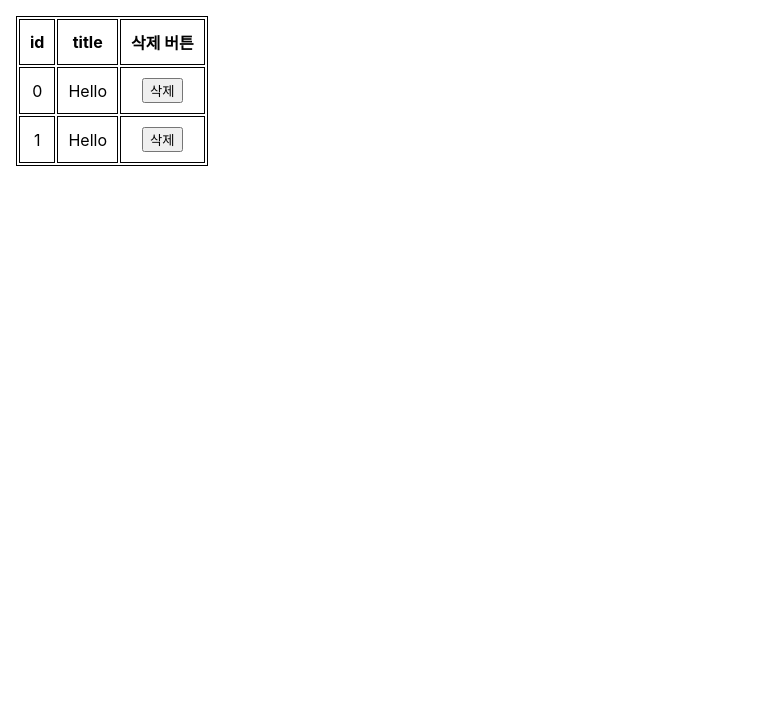
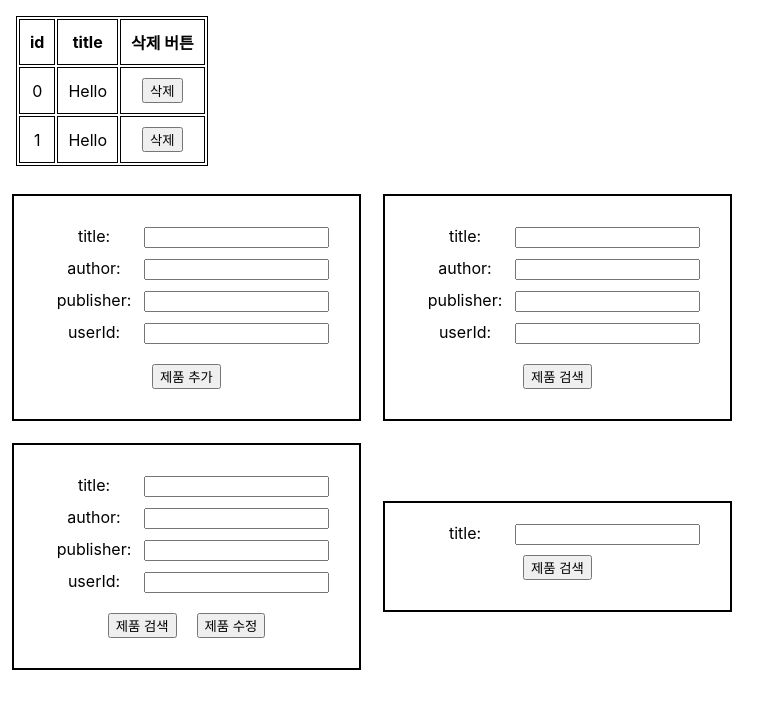
Before and after one commit to namseohyeon/webapp_FE, a React (Create React App) app: page / in a window 1280 px wide. Shown: the top 708 px of the page, without its empty margins (0-783 px from the left). Built offline with nearby package versions, Linux system fonts and the light colour scheme.

Commit message:
UI완성

```diff
--- /dev/null
+++ b/src/Add.js
@@ -0,0 +1,40 @@
+import React, { useState } from "react";
+const Add = () => {
+  return(
+    <div className="container" style={{ padding: '20px', border: '2px solid black'}}>
+      <form className="search-form">
+        <div className="form-group" style = {{margin:'10px'}}>
+          <label htmlFor="title" style={{
+          display: 'inline-block',
+          width: '100px',
+          textAlign: 'center'}} >title:</label>
+          <input type="text" id="title" name="title" />
+        </div>
+        <div className="form-group" style = {{margin:'10px'}}>
+          <label htmlFor="author" style={{
+          display: 'inline-block',
+          width: '100px',
+          textAlign: 'center'}} >author:</label>
+          <input type="text" id="author" name="author" />
+        </div>
+        <div className="form-group" style = {{margin:'10px'}}>
+          <label htmlFor="publisher" style={{
+          display: 'inline-block',
+          width: '100px',
+          textAlign: 'center'}}>publisher:</label>
+          <input type="text" id="publisher" name="publisher" />
+        </div>
+        <div className="form-group" style = {{margin:'10px'}}>
+          <label htmlFor="userId" style={{
+          display: 'inline-block',
+          width: '100px',
+          textAlign: 'center'}}>userId:</label>
+          <input type="text" id="userId" name="userId" />
+        </div>
+        <button style = {{margin:'10px'}} type="submit" className="search-button">제품 추가</button>
+      </form>
+    </div>
+  );
+}
+
+export default Add;
--- a/src/App.js
+++ b/src/App.js
@@ -1,8 +1,12 @@
 import logo from './logo.svg';
 import './App.css';
 import { useState } from 'react';
-import Shoppingitem from './Shoppingitem';
 import ShoppingitemRow from './Shoppingitem';
+import ShoppingitemColumm from './ShoppingitemColumm';
+import Search from './Search';
+import Modify from './Modify';
+import Add from './Add';
+import Delete from './Delete';
 
 function App() {
   const [items, setItems] = useState([
@@ -17,28 +21,28 @@ function App() {
     }
   ]);
 
-  const ShoppingitemRow = ({ item, onDelete }) => {
-    return (
-      <tr >
-        <td style={{ padding: '10px', border: '1px solid black' }}>{item.id}</td>
-        <td style={{ padding: '10px', border: '1px solid black' }}>{item.title}</td>
-        <td style={{ padding: '10px', border: '1px solid black' }}>
-          {/* <button onClick={() => onDelete(todo.id)}>delete</button> */}
-          <button>삭제</button>
-        </td>
-      </tr>
-    );
-  };
+  // const ShoppingitemRow = ({ item, onDelete }) => {
+  //   return (
+  //     <tr >
+  //       <td style={{ padding: '10px', border: '1px solid black' }}>{item.id}</td>
+  //       <td style={{ padding: '10px', border: '1px solid black' }}>{item.title}</td>
+  //       <td style={{ padding: '10px', border: '1px solid black' }}>
+  //         {/* <button onClick={() => onDelete(todo.id)}>delete</button> */}
+  //         <button>삭제</button>
+  //       </td>
+  //     </tr>
+  //   );
+  // };
 
-  const ShoppingitemColumm = ({ item, onDelete }) => {
-    return (
-      <tr>
-        <th style={{ padding: '10px', border: '1px solid black' }}>id</th>
-            <th style={{ padding: '10px', border: '1px solid black' }}>title</th>
-            <th style={{ padding: '10px', border: '1px solid black' }}>삭제 버튼</th>
-      </tr>
-    );
-  };
+  // const ShoppingitemColumm = ({ item, onDelete }) => {
+  //   return (
+  //     <tr>
+  //       <th style={{ padding: '10px', border: '1px solid black' }}>id</th>
+  //           <th style={{ padding: '10px', border: '1px solid black' }}>title</th>
+  //           <th style={{ padding: '10px', border: '1px solid black' }}>삭제 버튼</th>
+  //     </tr>
+  //   );
+  // };
 
   let shoppingItems = items.length > 0 && (
     <table style={{ margin:16, border: '1px solid black'}}>
@@ -51,7 +55,13 @@ function App() {
     </table>
   );
 
-  return <div className='App'>{shoppingItems}</div>
+  let UI = (
+  <table>
+    <tr><td style={{ padding: '10px' }}><Add /></td><td style={{ padding: '10px'}}><Search /></td></tr>
+    <tr><td style={{ padding: '10px'}}><Modify /></td><td style={{ padding: '10px'}}><Delete /></td></tr>
+  </table>);
+
+  return <div className='App'>{shoppingItems}{UI}</div>
 }
 
 export default App;
--- /dev/null
+++ b/src/Delete.js
@@ -0,0 +1,18 @@
+import React, { useState } from "react";
+const Delete = () => {
+  return (
+    <div className="container" style={{ padding: '20px', border: '2px solid black' }}>
+      <form className="search-form">
+        <div className="form-group" >
+          <label htmlFor="title" style={{
+          display: 'inline-block',
+          width: '100px',
+          textAlign: 'center'}} >title:</label>
+          <input type="text" id="title" name="title" />
+        </div>
+        <button style = {{margin:'10px'}} type="submit" className="delete-button">제품 검색</button>
+      </form>
+    </div>
+  );}
+
+export default Delete;
--- /dev/null
+++ b/src/Modify.js
@@ -0,0 +1,41 @@
+import React, { useState } from "react";
+const Modify = () => {
+  return(
+    <div className="container" style={{ padding: '20px', border: '2px solid black'}}>
+      <form className="search-form">
+        <div className="form-group" style = {{margin:'10px'}}>
+          <label htmlFor="title" style={{
+          display: 'inline-block',
+          width: '100px',
+          textAlign: 'center'}} >title:</label>
+          <input type="text" id="title" name="title" />
+        </div>
+        <div className="form-group" style = {{margin:'10px'}}>
+          <label htmlFor="author" style={{
+          display: 'inline-block',
+          width: '100px',
+          textAlign: 'center'}} >author:</label>
+          <input type="text" id="author" name="author" />
+        </div>
+        <div className="form-group" style = {{margin:'10px'}}>
+          <label htmlFor="publisher" style={{
+          display: 'inline-block',
+          width: '100px',
+          textAlign: 'center'}}>publisher:</label>
+          <input type="text" id="publisher" name="publisher" />
+        </div>
+        <div className="form-group" style = {{margin:'10px'}}>
+          <label htmlFor="userId" style={{
+          display: 'inline-block',
+          width: '100px',
+          textAlign: 'center'}}>userId:</label>
+          <input type="text" id="userId" name="userId" />
+        </div>
+        <button style = {{margin:'10px'}} type="submit" className="search-button">제품 검색</button>
+        <button style = {{margin:'10px'}} type="submit" className="modify-button">제품 수정</button>
+      </form>
+    </div>
+  );
+}
+
+export default Modify;
--- /dev/null
+++ b/src/Search.js
@@ -0,0 +1,40 @@
+import React, { useState } from "react";
+const Search = () => {
+    return(
+        <div className="container" style={{ padding: '20px', border: '2px solid black'}}>
+          <form className="search-form">
+            <div className="form-group" style = {{margin:'10px'}}>
+              <label htmlFor="title" style={{
+              display: 'inline-block',
+              width: '100px',
+              textAlign: 'center'}} >title:</label>
+              <input type="text" id="title" name="title" />
+            </div>
+            <div className="form-group" style = {{margin:'10px'}}>
+              <label htmlFor="author" style={{
+              display: 'inline-block',
+              width: '100px',
+              textAlign: 'center'}} >author:</label>
+              <input type="text" id="author" name="author" />
+            </div>
+            <div className="form-group" style = {{margin:'10px'}}>
+              <label htmlFor="publisher" style={{
+              display: 'inline-block',
+              width: '100px',
+              textAlign: 'center'}}>publisher:</label>
+              <input type="text" id="publisher" name="publisher" />
+            </div>
+            <div className="form-group" style = {{margin:'10px'}}>
+              <label htmlFor="userId" style={{
+              display: 'inline-block',
+              width: '100px',
+              textAlign: 'center'}}>userId:</label>
+              <input type="text" id="userId" name="userId" />
+            </div>
+            <button style = {{margin:'10px'}} type="submit" className="search-button">제품 검색</button>
+          </form>
+        </div>
+      );
+    }
+
+export default Search;
--- a/src/Shoppingitem.js
+++ b/src/Shoppingitem.js
@@ -1,7 +1,6 @@
 import React, { useState } from "react";
-import {ListItem, ListItemText, InputBase, Button, ListItemButton} from '@mui/material';
 
-const Shoppingitem = ({ item, onDelete }) => {
+const ShoppingitemRow = ({ item, onDelete }) => {
     return (
       <tr >
         <td style={{ padding: '10px', border: '1px solid black' }}>{item.id}</td>
@@ -15,4 +14,4 @@ const Shoppingitem = ({ item, onDelete }) => {
   };
 
 
-export default Shoppingitem;
+export default ShoppingitemRow;
--- /dev/null
+++ b/src/ShoppingitemColumm.js
@@ -0,0 +1,14 @@
+import React, { useState } from "react";
+
+const ShoppingitemColumm = ({ item, onDelete }) => {
+  return (
+    <tr>
+      <th style={{ padding: '10px', border: '1px solid black' }}>id</th>
+          <th style={{ padding: '10px', border: '1px solid black' }}>title</th>
+          <th style={{ padding: '10px', border: '1px solid black' }}>삭제 버튼</th>
+    </tr>
+  );
+};
+
+
+export default ShoppingitemColumm;
```
